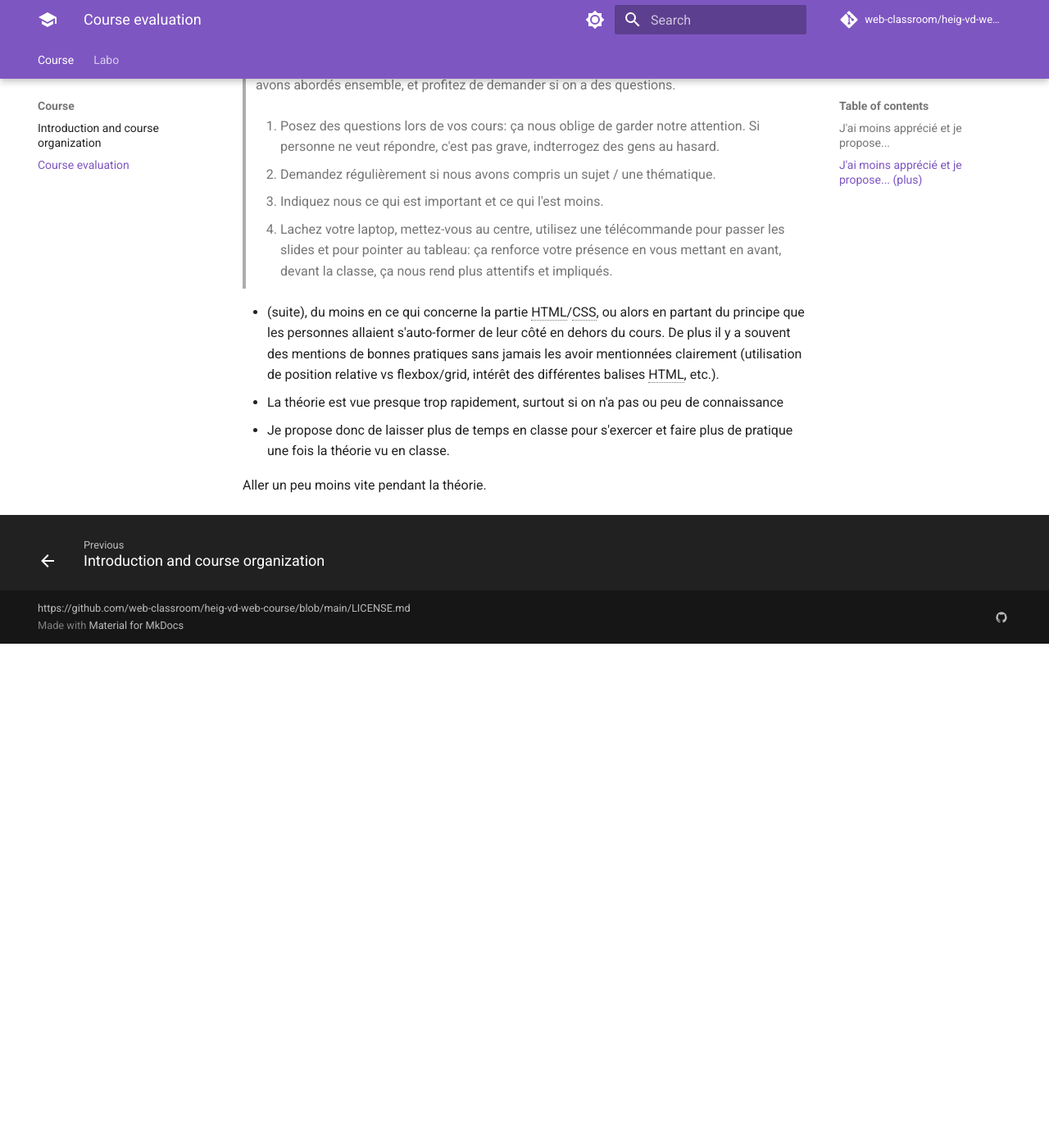
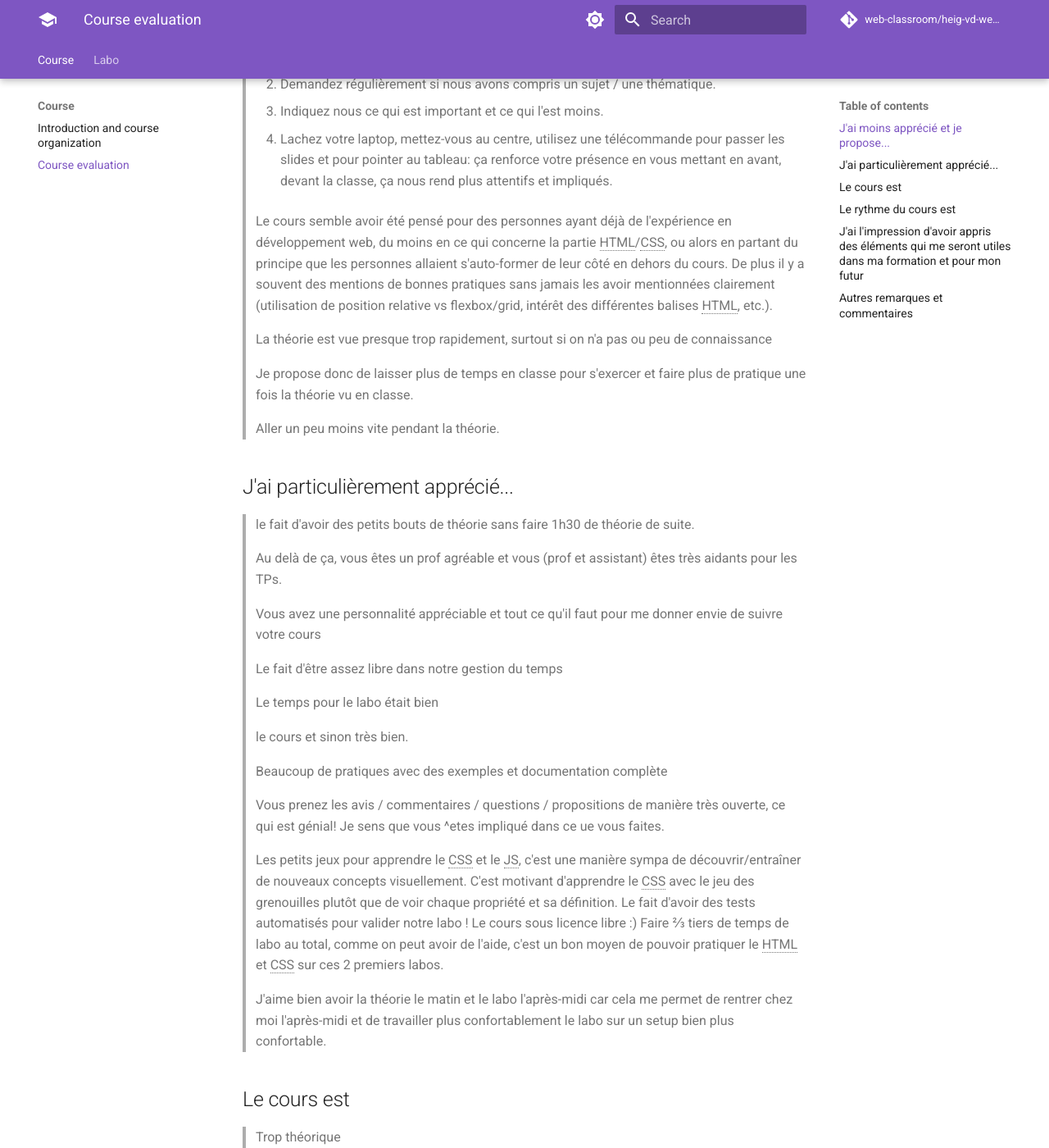
Before and after one commit to web-classroom/heig-vd-web-course, an MkDocs documentation site: the page built from docs/98-course-evaluation/COURSE_MATERIAL.md, in a window 1280 px wide and 1400 px high, scrolled down 1624 px. Shown: the whole window at 82% size. Built offline with MkDocs 1.6.1 and Material for MkDocs 9.7.7, drawn with Linux system fonts in a browser that asks for light colours; comment, search, counter and statistics services are not loaded; before the commit the page ends 2409 px from its top, so only the background shows below that; some of the changed text lies outside the part shown.

Commit message:
Update course evaluation feedback

```diff
--- a/docs/98-course-evaluation/COURSE_MATERIAL.md
+++ b/docs/98-course-evaluation/COURSE_MATERIAL.md
@@ -2,16 +2,15 @@
 
 ## J'ai moins apprécié et je propose...
 
-- On passe trop vite sur la théorie
-- C'est un détail, mais parfois le prof regarde un peu trop le beamer dans ses
-  explications.
-- La manière dont est donnée le cours
-- Le cours semble avoir été pensé pour des personnes ayant déjà de l'expérience
-  en développement web (suite après)
-- laisser plus de temps en classe pour faire les exercices proposés qui sont
-  vraiment bien.
+> On passe trop vite sur la théorie
 
-## J'ai moins apprécié et je propose... (plus)
+> C'est un détail, mais parfois le prof regarde un peu trop le beamer dans ses
+> explications.
+
+> La manière dont est donnée le cours
+
+> laisser plus de temps en classe pour faire les exercices proposés qui sont
+> vraiment bien.
 
 > Je connaissais déjà mais pour les autres je pense que ça aurait très utile de
 > faire une démonstration de comment bien utiliser les DevTools (sur Firefox
@@ -84,14 +83,91 @@
 >    vous mettant en avant, devant la classe, ça nous rend plus attentifs et
 >    impliqués.
 
-- (suite), du moins en ce qui concerne la partie HTML/CSS, ou alors en partant
-  du principe que les personnes allaient s'auto-former de leur côté en dehors du
-  cours. De plus il y a souvent des mentions de bonnes pratiques sans jamais les
-  avoir mentionnées clairement (utilisation de position relative vs
-  flexbox/grid, intérêt des différentes balises HTML, etc.).
-- La théorie est vue presque trop rapidement, surtout si on n'a pas ou peu de
-  connaissance
-- Je propose donc de laisser plus de temps en classe pour s'exercer et faire
-  plus de pratique une fois la théorie vu en classe.
+> Le cours semble avoir été pensé pour des personnes ayant déjà de l'expérience
+> en développement web, du moins en ce qui concerne la partie HTML/CSS, ou alors
+> en partant du principe que les personnes allaient s'auto-former de leur côté
+> en dehors du cours. De plus il y a souvent des mentions de bonnes pratiques
+> sans jamais les avoir mentionnées clairement (utilisation de position relative
+> vs flexbox/grid, intérêt des différentes balises HTML, etc.).
 
-Aller un peu moins vite pendant la théorie.
+> La théorie est vue presque trop rapidement, surtout si on n'a pas ou peu de
+> connaissance
+
+> Je propose donc de laisser plus de temps en classe pour s'exercer et faire
+> plus de pratique une fois la théorie vu en classe.
+
+> Aller un peu moins vite pendant la théorie.
+
+## J'ai particulièrement apprécié...
+
+> le fait d'avoir des petits bouts de théorie sans faire 1h30 de théorie de
+> suite.
+
+> Au delà de ça, vous êtes un prof agréable et vous (prof et assistant) êtes
+> très aidants pour les TPs.
+
+> Vous avez une personnalité appréciable et tout ce qu'il faut pour me donner
+> envie de suivre votre cours
+
+> Le fait d'être assez libre dans notre gestion du temps
+
+> Le temps pour le labo était bien
+
+> le cours et sinon très bien.
+
+> Beaucoup de pratiques avec des exemples et documentation complète
+
+> Vous prenez les avis / commentaires / questions / propositions de manière très
+> ouverte, ce qui est génial! Je sens que vous ^etes impliqué dans ce ue vous
+> faites.
+
+> Les petits jeux pour apprendre le CSS et le JS, c'est une manière sympa de
+> découvrir/entraîner de nouveaux concepts visuellement. C'est motivant
+> d'apprendre le CSS avec le jeu des grenouilles plutôt que de voir chaque
+> propriété et sa définition. Le fait d'avoir des tests automatisés pour valider
+> notre labo ! Le cours sous licence libre :) Faire 2/3 tiers de temps de labo
+> au total, comme on peut avoir de l'aide, c'est un bon moyen de pouvoir
+> pratiquer le HTML et CSS sur ces 2 premiers labos.
+
+> J'aime bien avoir la théorie le matin et le labo l'après-midi car cela me
+> permet de rentrer chez moi l'après-midi et de travailler plus confortablement
+> le labo sur un setup bien plus confortable.
+
+## Le cours est
+
+> Trop théorique
+
+> Adapté 4x
+
+> Trop pratique
+
+## Le rythme du cours est
+
+> Trop rapide 4x
+
+> Adapté 3x
+
+## J'ai l'impression d'avoir appris des éléments qui me seront utiles dans ma formation et pour mon futur
+
+> Plutôt oui 4x
+
+> Plutôt non 2x
+
+> Oui 1x
+
+## Autres remarques et commentaires
+
+> Je suis désolé pour le long pavé de choses négatives, je n'ai aucune envie
+> d'^etre blessant, mais constructif et honn^ete
+
+> En résumé: Votre personnalité et vos qualités me donnent envie de venir voir
+> votre cours La manière dont le cours est donné me donne envie de rester à la
+> maison.
+
+> Le fait d'apprendre plein de chose en CSS et un peu en JS, alors que j'en fais
+> depuis quelques années, en se poussant en dehors de sa zone de confort de ce
+> qu'on a l'habitude. De voir que les labos sont améliorés avec nos inputs.
+
+> Je pense que le cours est adapté pour la majorité des gens mais il vrai que
+> pour quelqu'un qui n'a jamais fait de web dans sa vie, le rythme est trop
+> rapide.
```
